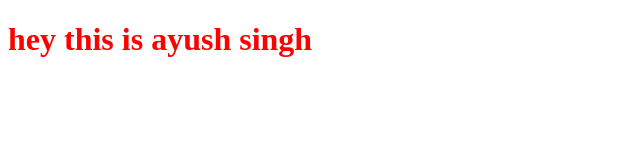
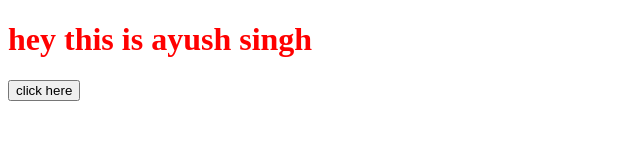
Before and after one commit to ayushsinghh01/localRepo-, a plain HTML site: page index.html in a window 1280 px wide. Shown: the whole page, without its empty margins (0-640 px from the left). Drawn offline with Linux system fonts and the light colour scheme.

Commit message:
add new feature

```diff
--- a/index.html
+++ b/index.html
@@ -8,5 +8,6 @@
 </head>
 <body>
     <h1>hey this is ayush singh</h1>
+    <button class="btn">click here</button>
 </body>
 </html>
```
Also changed, not shown: script.js (added).
